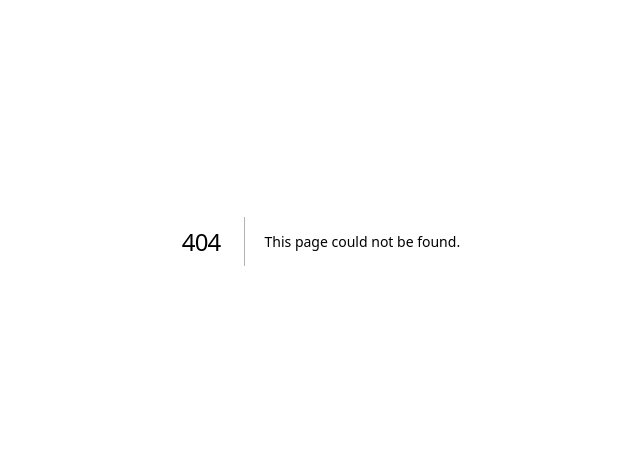
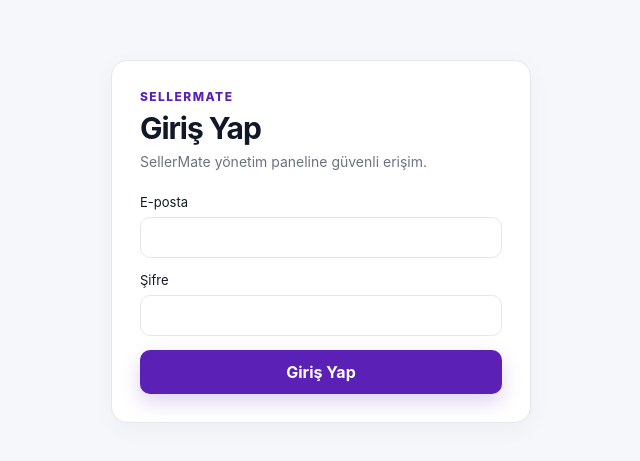
Before and after one commit to dev-bahadircokgezme/sellermate-web, a Next.js app: page /giris in a window 1280 px wide. Before the commit this address had no page. Shown: the part 159-620 px from the top of the page, without its empty margins (319-959 px from the left). Built offline with nearby package versions, Linux system fonts and the light colour scheme.

Commit message:
Add SellerMate login page

```diff
--- /dev/null
+++ b/app/giris/page.tsx
@@ -0,0 +1,28 @@
+"use client";
+
+import { FormEvent, useState } from "react";
+
+export default function LoginPage(){
+ const [email,setEmail]=useState("");
+ const [password,setPassword]=useState("");
+ const [error,setError]=useState("");
+ const [loading,setLoading]=useState(false);
+ async function submit(e:FormEvent){
+  e.preventDefault(); setError(""); setLoading(true);
+  const res=await fetch("/api/auth/login",{method:"POST",headers:{"Content-Type":"application/json"},body:JSON.stringify({email,password})});
+  const data=await res.json().catch(()=>({}));
+  if(!res.ok){setError(data.message||"Giriş başarısız");setLoading(false);return;}
+  window.location.href="/";
+ }
+ return <main style={{minHeight:"100vh",display:"grid",placeItems:"center",padding:24}}>
+  <section className="card" style={{width:"100%",maxWidth:420,padding:28}}>
+   <p className="eyebrow">SELLERMATE</p><h1 style={{fontSize:30}}>Giriş Yap</h1><p className="muted">SellerMate yönetim paneline güvenli erişim.</p>
+   <form onSubmit={submit} style={{display:"grid",gap:14,marginTop:24}}>
+    <label style={{display:"grid",gap:7,fontSize:13}}>E-posta<input value={email} onChange={e=>setEmail(e.target.value)} type="email" required style={{padding:12,border:"1px solid #e5e7eb",borderRadius:10}}/></label>
+    <label style={{display:"grid",gap:7,fontSize:13}}>Şifre<input value={password} onChange={e=>setPassword(e.target.value)} type="password" required style={{padding:12,border:"1px solid #e5e7eb",borderRadius:10}}/></label>
+    {error?<p style={{margin:0,color:"#b91c1c",fontSize:13}}>{error}</p>:null}
+    <button className="primaryButton" disabled={loading} type="submit">{loading?"Giriş yapılıyor...":"Giriş Yap"}</button>
+   </form>
+  </section>
+ </main>
+}
```
